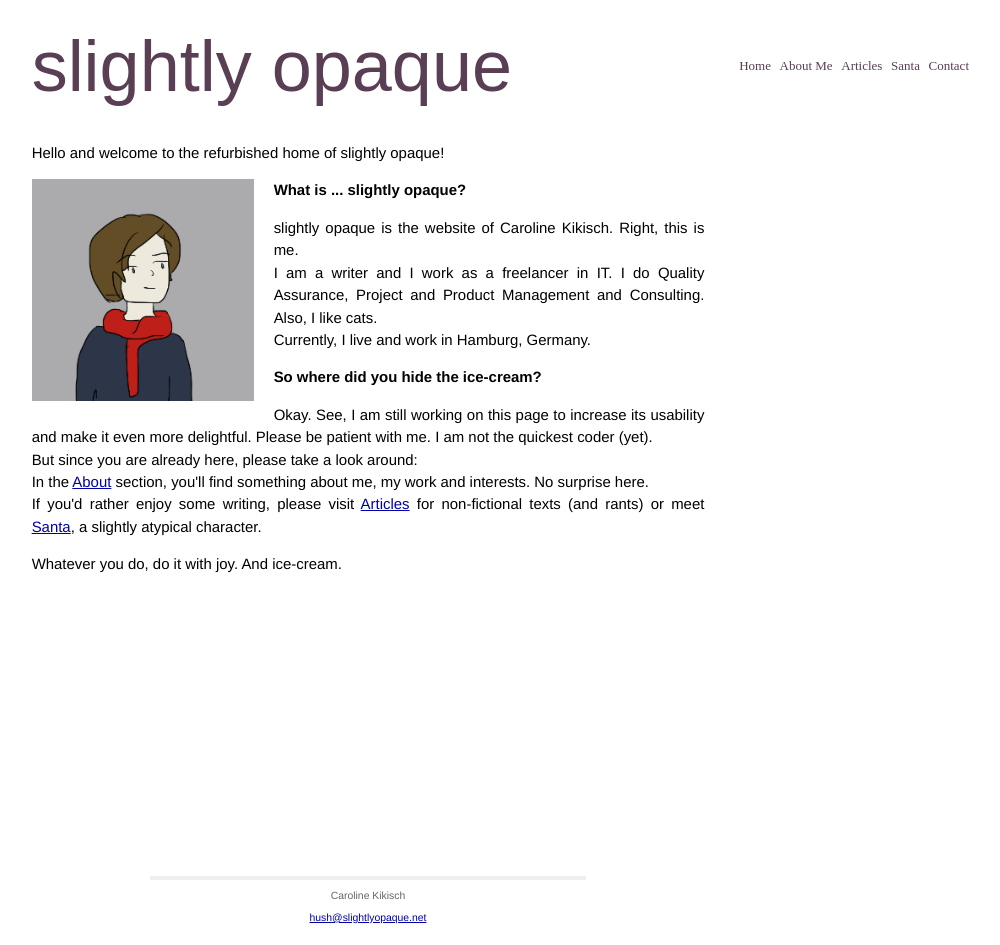
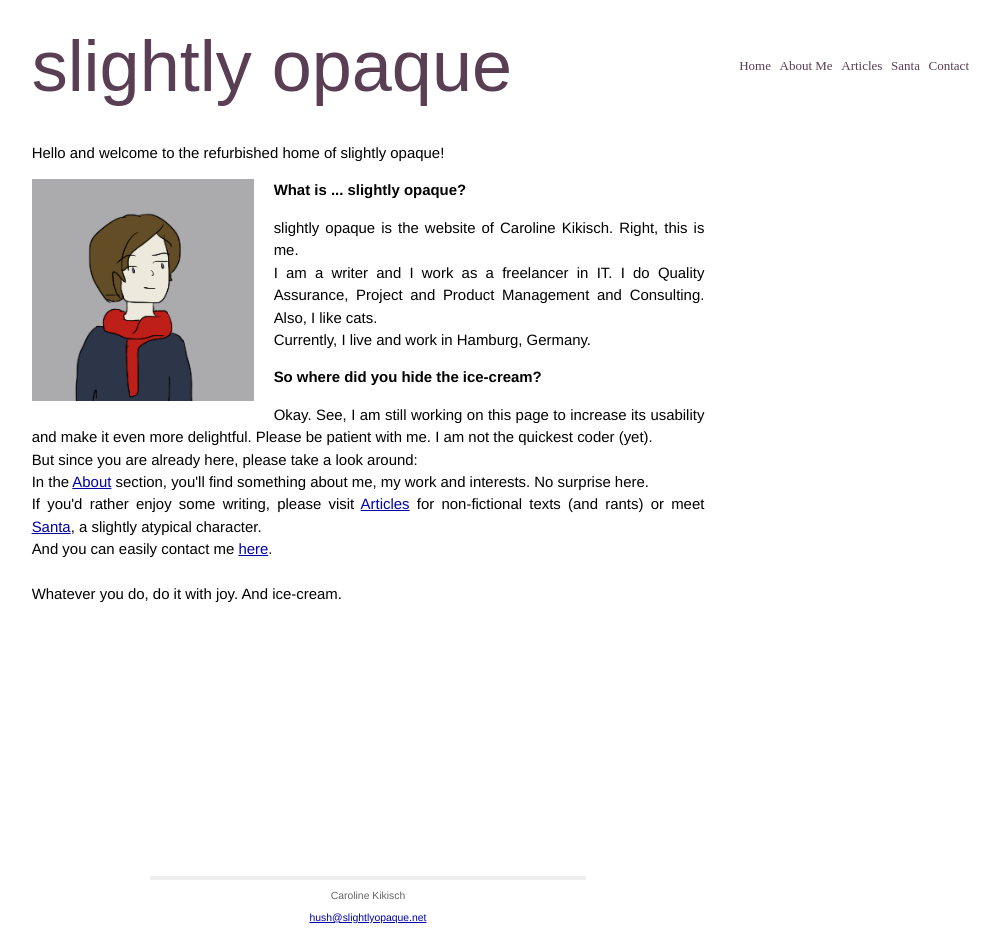
Before and after one commit to slightlyopaque/slightlyopaque_old.github.io, a Jekyll site: the page built from index.html, in a window 1280 px wide. Shown: the whole page, without its empty margins (272-1272 px from the left). Built offline with Jekyll 4.4.1, drawn with Linux system fonts in a browser that asks for light colours; Markdown is read by kramdown in place of the engine named in the settings.

Commit message:
small html changes

```diff
--- a/index.html
+++ b/index.html
@@ -22,5 +22,7 @@ But since you are already here, please take a look around: <br>
 In the <a href="/About.html">About</a> section, you'll find something about me, my work and interests. No surprise here. <br>
 If you'd rather enjoy some writing, please visit <a href="/Articles.html">Articles</a> for non-fictional texts (and rants) or meet <a href="/Santa.html">Santa</a>, a slightly atypical character.
 <br>
-<p>Whatever you do, do it with joy. And ice-cream.</p>
+And you can easily contact me <a href=/Contact.html">here</a>.<br>
+<br>
+Whatever you do, do it with joy. And ice-cream.</p>
 </div>
```
